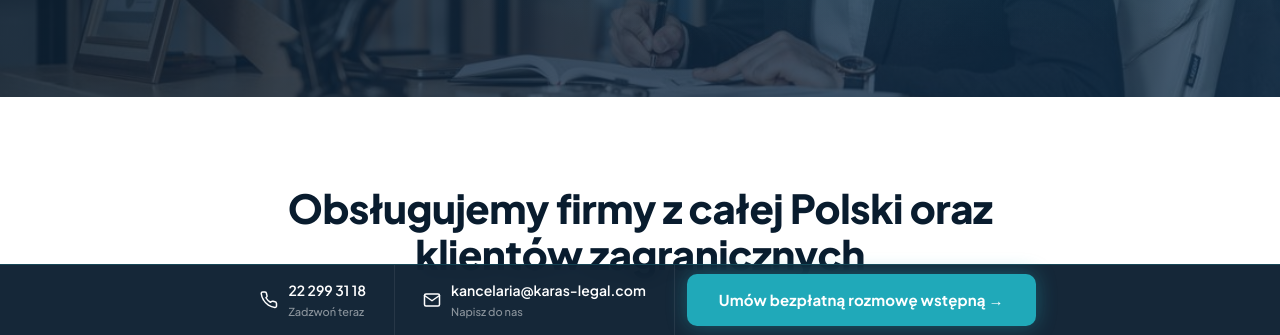
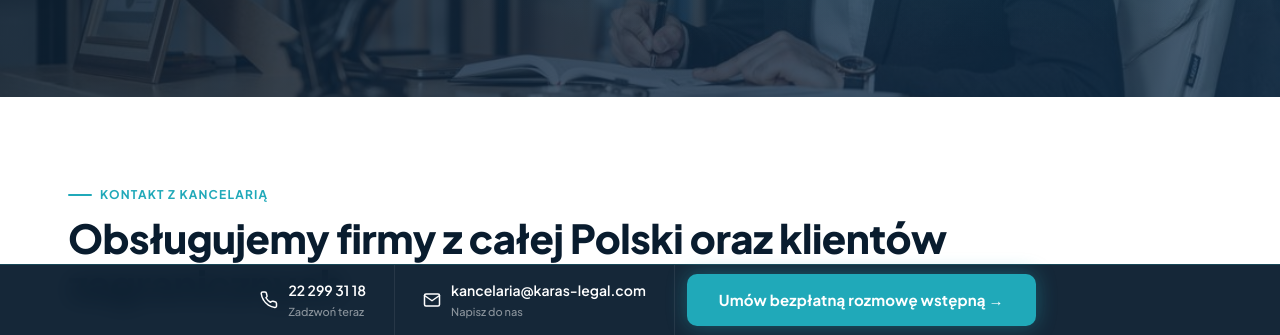
Before and after one commit to victoriababkevich/karas-legal, a plain HTML site: page kontakt.html in a window 1280 px wide. Shown: the part 465-800 px from the top of the page. Drawn offline with Linux system fonts and the light colour scheme.

Commit message:
style(kontakt): tytuł nad formularzem w stylu tytułów sekcji ze strony głównej
Co-Authored-By: Claude Opus 5.5 <noreply@anthropic.com>

```diff
--- a/kontakt.html
+++ b/kontakt.html
@@ -665,7 +665,10 @@ footer { background:var(--N); padding-bottom:80px; }
 
 <section class="sec">
   <div class="w">
-    <h2 class="stitle" style="text-align:center;max-width:820px;margin:0 auto 48px;">Obsługujemy firmy z całej Polski oraz klientów zagranicznych</h2>
+    <div style="margin-bottom:44px;">
+      <div class="slabel">Kontakt z kancelarią</div>
+      <h2 class="stitle">Obsługujemy firmy z całej Polski oraz klientów zagranicznych</h2>
+    </div>
     <div class="kontakt-wrap">
 
       <!-- FORMULARZ -->
```
